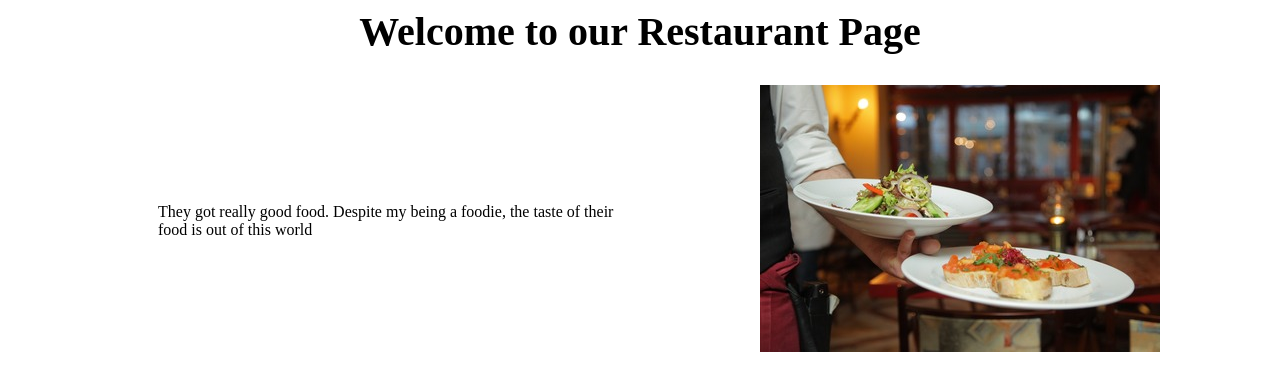
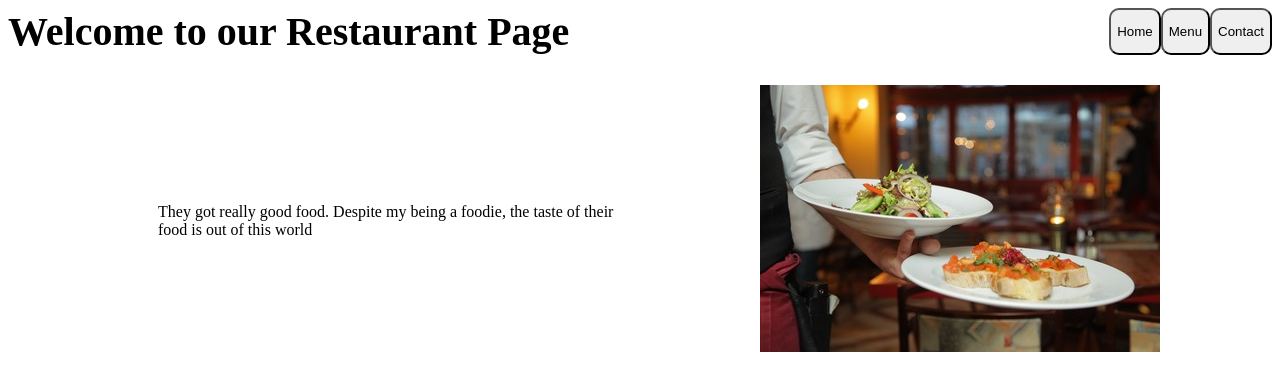
Before and after one commit to nd31pr0/Restaurant_Page, a website built with webpack: page dist/index.html in a window 1280 px wide. Built offline with nearby package versions, Linux system fonts and the light colour scheme.

Commit message:
attach created elements to DOM

```diff
--- a/src/page-load.js
+++ b/src/page-load.js
@@ -6,7 +6,34 @@ export default function pageLoad() {
 
     const header = document.createElement("div");
     header.setAttribute("id", "header");
-    header.textContent = "Welcome to our Restaurant Page";
+
+
+    const left = document.createElement("div")
+    left.setAttribute("id", "left");
+    left.textContent = "Welcome to our Restaurant Page";
+
+    const right = document.createElement("div")
+    right.setAttribute("id", "right");
+
+
+    const home = document.createElement("button");
+    home.setAttribute("id", "home");
+    home.textContent = "Home"
+    right.appendChild(home);
+
+    const menu = document.createElement("button");
+    menu.setAttribute("id", "menu");
+    menu.textContent = "Menu"
+    right.appendChild(menu);
+
+    const contact = document.createElement("button");
+    contact.setAttribute("id", "contact");
+    contact.textContent = "Contact";
+    right.appendChild(contact);
+
+    header.appendChild(left);
+    header.appendChild(right);
+
 
     const cnt = document.createElement("div");
     cnt.setAttribute("id", "content-b");
--- a/src/style.css
+++ b/src/style.css
@@ -4,9 +4,21 @@
 }
 
 #header {
+    display: flex;
+    justify-content: space-between;
+}
+#left {
     font-weight: bold;
     font-size: 40px;
     text-align: center;
+}
+
+#right {
+    display: flex;
+}
+
+button {
+    border-radius: 10px;
 }
 
 
```
Also changed, not shown: dist/main.js.
